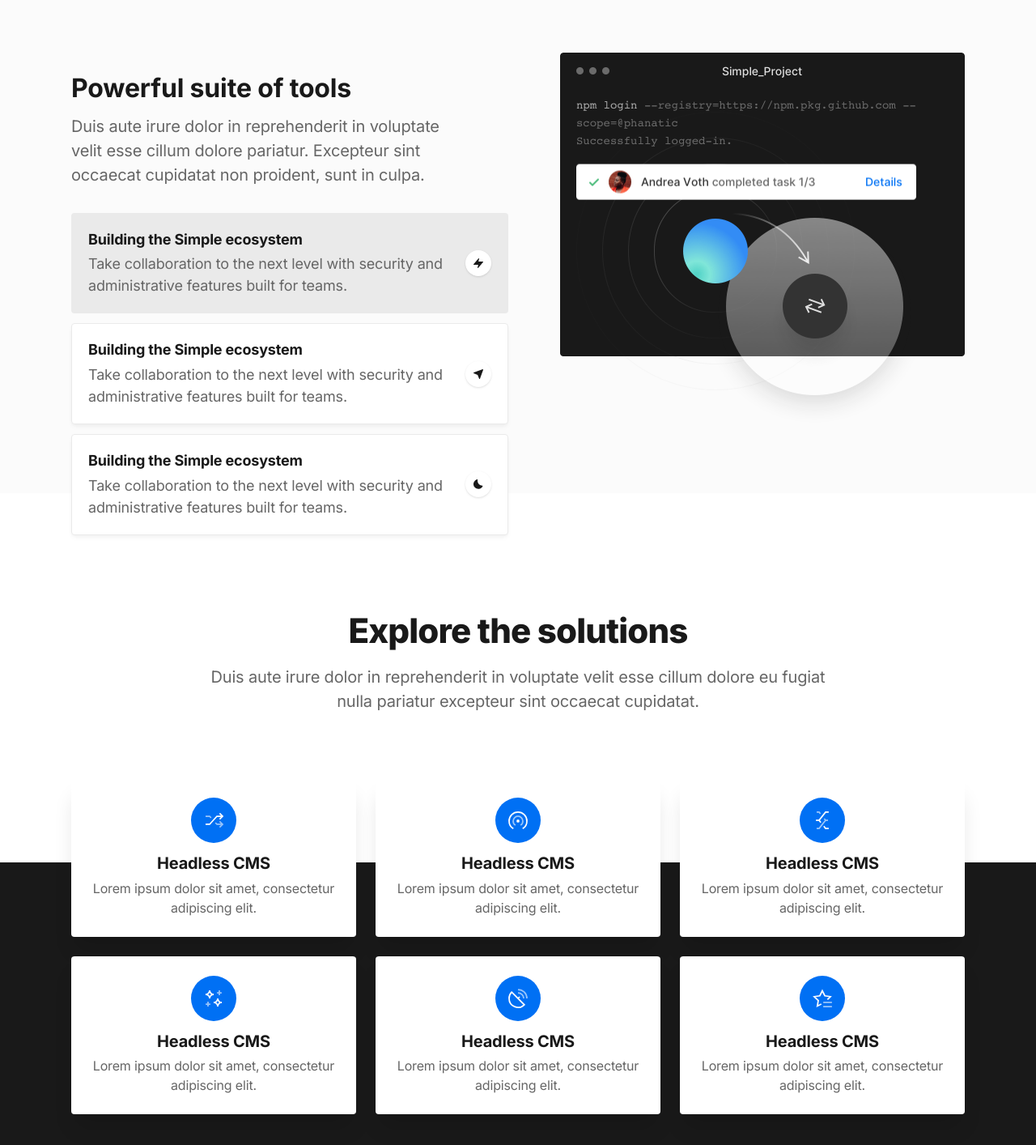
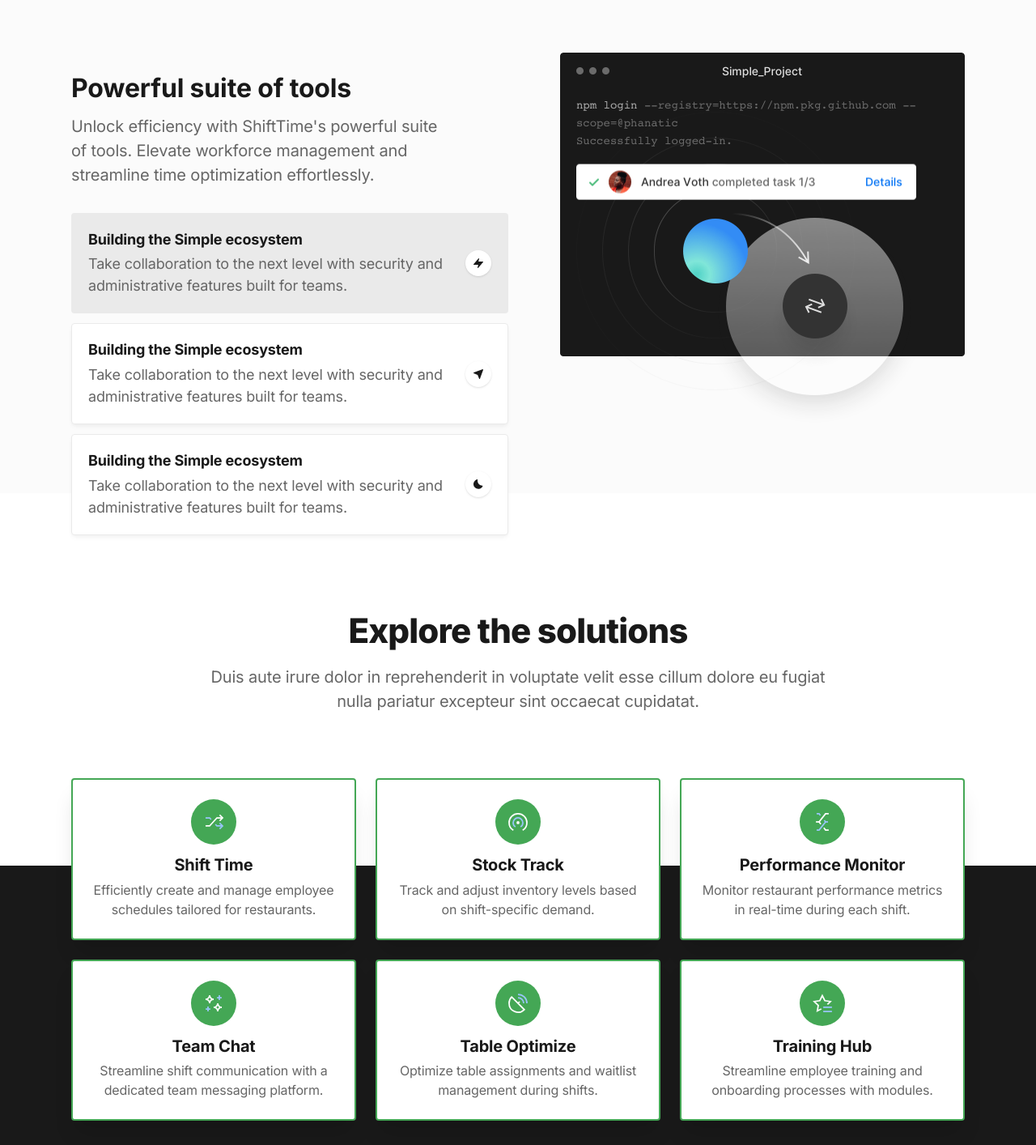
Before and after one commit to ankit-maniya/superadmin-shifttime, a Next.js app: page / in a window 1280 px wide. Shown: the part 1330-2744 px from the top of the page at 81% size. Built offline with nearby package versions, Linux system fonts and the light colour scheme.

Commit message:
content details updated

```diff
--- a/src/components/Features/index.js
+++ b/src/components/Features/index.js
@@ -33,7 +33,7 @@ export default function Features() {
           {/* Section header */}
           <div className="max-w-3xl mx-auto text-center pb-12 md:pb-16">
             <h1 className="h2 mb-4">Explore the solutions</h1>
-            <p className="text-xl text-gray-600">Duis aute irure dolor in reprehenderit in voluptate velit esse cillum dolore eu fugiat nulla pariatur excepteur sint occaecat cupidatat.</p>
+            <p className="text-xl text-gray-600">Discover ShiftTime&apos;s intuitive features tailored for modern businesses. Streamline workforce management and optimize time effortlessly</p>
           </div>
 
           {/* Section content */}
@@ -43,7 +43,7 @@ export default function Features() {
             <div className="max-w-xl md:max-w-none md:w-full mx-auto md:col-span-7 lg:col-span-6 md:mt-6" data-aos="fade-right">
               <div className="md:pr-4 lg:pr-12 xl:pr-16 mb-8">
                 <h3 className="h3 mb-3">Powerful suite of tools</h3>
-                <p className="text-xl text-gray-600">Duis aute irure dolor in reprehenderit in voluptate velit esse cillum dolore pariatur. Excepteur sint occaecat cupidatat non proident, sunt in culpa.</p>
+                <p className="text-xl text-gray-600">Unlock efficiency with ShiftTime&apos;s powerful suite of tools. Elevate workforce management and streamline time optimization effortlessly.</p>
               </div>
               {/* Tabs buttons */}
               <div className="mb-8 md:mb-0">
--- a/src/components/FeaturesBlocks/index.js
+++ b/src/components/FeaturesBlocks/index.js
@@ -19,10 +19,10 @@ export default function FeaturesBlocks() {
             <div className="max-w-sm mx-auto grid gap-6 md:grid-cols-2 lg:grid-cols-3 items-start md:max-w-2xl lg:max-w-none">
 
               {/* 1st item */}
-              <div className="relative flex flex-col items-center p-6 bg-white rounded shadow-xl">
+              <div className="relative flex flex-col items-center p-6 bg-white border-solid border-green-550 border-2 rounded shadow-xl">
                 <svg className="w-16 h-16 p-1 -mt-1 mb-2" viewBox="0 0 64 64" xmlns="http://www.w3.org/2000/svg">
                   <g fill="none" fillRule="evenodd">
-                    <rect className="fill-current text-blue-600" width="64" height="64" rx="32" />
+                    <rect className="fill-current text-green-550" width="64" height="64" rx="32" />
                     <g strokeWidth="2">
                       <path className="stroke-current text-blue-300" d="M34.514 35.429l2.057 2.285h8M20.571 26.286h5.715l2.057 2.285" />
                       <path className="stroke-current text-white" d="M20.571 37.714h5.715L36.57 26.286h8" />
@@ -31,15 +31,15 @@ export default function FeaturesBlocks() {
                     </g>
                   </g>
                 </svg>
-                <h4 className="text-xl font-bold leading-snug tracking-tight mb-1">Headless CMS</h4>
-                <p className="text-gray-600 text-center">Lorem ipsum dolor sit amet, consectetur adipiscing elit.</p>
+                <h4 className="text-xl font-bold leading-snug tracking-tight mb-1">Shift Time</h4>
+                <p className="text-gray-600 text-center">Efficiently create and manage employee schedules tailored for restaurants.</p>
               </div>
 
               {/* 2nd item */}
-              <div className="relative flex flex-col items-center p-6 bg-white rounded shadow-xl">
+              <div className="relative flex flex-col items-center p-6 bg-white border-solid border-green-550 border-2 rounded shadow-xl">
                 <svg className="w-16 h-16 p-1 -mt-1 mb-2" viewBox="0 0 64 64" xmlns="http://www.w3.org/2000/svg">
                   <g fill="none" fillRule="evenodd">
-                    <rect className="fill-current text-blue-600" width="64" height="64" rx="32" />
+                    <rect className="fill-current text-green-550" width="64" height="64" rx="32" />
                     <g strokeWidth="2" transform="translate(19.429 20.571)">
                       <circle className="stroke-current text-white" strokeLinecap="square" cx="12.571" cy="12.571" r="1.143" />
                       <path className="stroke-current text-white" d="M19.153 23.267c3.59-2.213 5.99-6.169 5.99-10.696C25.143 5.63 19.514 0 12.57 0 5.63 0 0 5.629 0 12.571c0 4.527 2.4 8.483 5.99 10.696" />
@@ -47,15 +47,15 @@ export default function FeaturesBlocks() {
                     </g>
                   </g>
                 </svg>
-                <h4 className="text-xl font-bold leading-snug tracking-tight mb-1">Headless CMS</h4>
-                <p className="text-gray-600 text-center">Lorem ipsum dolor sit amet, consectetur adipiscing elit.</p>
+                <h4 className="text-xl font-bold leading-snug tracking-tight mb-1">Stock Track</h4>
+                <p className="text-gray-600 text-center">Track and adjust inventory levels based on shift-specific demand.</p>
               </div>
 
               {/* 3rd item */}
-              <div className="relative flex flex-col items-center p-6 bg-white rounded shadow-xl">
+              <div className="relative flex flex-col items-center p-6 bg-white border-solid border-green-550 border-2 rounded shadow-xl">
                 <svg className="w-16 h-16 p-1 -mt-1 mb-2" viewBox="0 0 64 64" xmlns="http://www.w3.org/2000/svg">
                   <g fill="none" fillRule="evenodd">
-                    <rect className="fill-current text-blue-600" width="64" height="64" rx="32" />
+                    <rect className="fill-current text-green-550" width="64" height="64" rx="32" />
                     <g strokeWidth="2">
                       <path className="stroke-current text-blue-300" d="M34.743 29.714L36.57 32 27.43 43.429H24M24 20.571h3.429l1.828 2.286" />
                       <path className="stroke-current text-white" strokeLinecap="square" d="M34.743 41.143l1.828 2.286H40M40 20.571h-3.429L27.43 32l1.828 2.286" />
@@ -64,15 +64,15 @@ export default function FeaturesBlocks() {
                     </g>
                   </g>
                 </svg>
-                <h4 className="text-xl font-bold leading-snug tracking-tight mb-1">Headless CMS</h4>
-                <p className="text-gray-600 text-center">Lorem ipsum dolor sit amet, consectetur adipiscing elit.</p>
+                <h4 className="text-xl font-bold leading-snug tracking-tight mb-1">Performance Monitor</h4>
+                <p className="text-gray-600 text-center">Monitor restaurant performance metrics in real-time during each shift.</p>
               </div>
 
               {/* 4th item */}
-              <div className="relative flex flex-col items-center p-6 bg-white rounded shadow-xl">
+              <div className="relative flex flex-col items-center p-6 bg-white border-solid border-green-550 border-2 rounded shadow-xl">
                 <svg className="w-16 h-16 p-1 -mt-1 mb-2" viewBox="0 0 64 64" xmlns="http://www.w3.org/2000/svg">
                   <g fill="none" fillRule="evenodd">
-                    <rect className="fill-current text-blue-600" width="64" height="64" rx="32" />
+                    <rect className="fill-current text-green-550" width="64" height="64" rx="32" />
                     <g strokeWidth="2">
                       <path className="stroke-current text-white" d="M32 37.714A5.714 5.714 0 0037.714 32a5.714 5.714 0 005.715 5.714" />
                       <path className="stroke-current text-white" d="M32 37.714a5.714 5.714 0 015.714 5.715 5.714 5.714 0 015.715-5.715M20.571 26.286a5.714 5.714 0 005.715-5.715A5.714 5.714 0 0032 26.286" />
@@ -81,15 +81,15 @@ export default function FeaturesBlocks() {
                     </g>
                   </g>
                 </svg>
-                <h4 className="text-xl font-bold leading-snug tracking-tight mb-1">Headless CMS</h4>
-                <p className="text-gray-600 text-center">Lorem ipsum dolor sit amet, consectetur adipiscing elit.</p>
+                <h4 className="text-xl font-bold leading-snug tracking-tight mb-1">Team Chat</h4>
+                <p className="text-gray-600 text-center">Streamline shift communication with a dedicated team messaging platform.</p>
               </div>
 
               {/* 5th item */}
-              <div className="relative flex flex-col items-center p-6 bg-white rounded shadow-xl">
+              <div className="relative flex flex-col items-center p-6 bg-white border-solid border-green-550 border-2 rounded shadow-xl">
                 <svg className="w-16 h-16 p-1 -mt-1 mb-2" viewBox="0 0 64 64" xmlns="http://www.w3.org/2000/svg">
                   <g fill="none" fillRule="evenodd">
-                    <rect className="fill-current text-blue-600" width="64" height="64" rx="32" />
+                    <rect className="fill-current text-green-550" width="64" height="64" rx="32" />
                     <g strokeWidth="2">
                       <path className="stroke-current text-white" d="M19.429 32a12.571 12.571 0 0021.46 8.89L23.111 23.11A12.528 12.528 0 0019.429 32z" />
                       <path className="stroke-current text-blue-300" d="M32 19.429c6.943 0 12.571 5.628 12.571 12.571M32 24a8 8 0 018 8" />
@@ -97,23 +97,23 @@ export default function FeaturesBlocks() {
                     </g>
                   </g>
                 </svg>
-                <h4 className="text-xl font-bold leading-snug tracking-tight mb-1">Headless CMS</h4>
-                <p className="text-gray-600 text-center">Lorem ipsum dolor sit amet, consectetur adipiscing elit.</p>
+                <h4 className="text-xl font-bold leading-snug tracking-tight mb-1">Table Optimize</h4>
+                <p className="text-gray-600 text-center">Optimize table assignments and waitlist management during shifts.</p>
               </div>
 
               {/* 6th item */}
-              <div className="relative flex flex-col items-center p-6 bg-white rounded shadow-xl">
+              <div className="relative flex flex-col items-center p-6 bg-white border-solid border-green-550 border-2 rounded shadow-xl">
                 <svg className="w-16 h-16 p-1 -mt-1 mb-2" viewBox="0 0 64 64" xmlns="http://www.w3.org/2000/svg">
                   <g fill="none" fillRule="evenodd">
-                    <rect className="fill-current text-blue-600" width="64" height="64" rx="32" />
+                    <rect className="fill-current text-green-550" width="64" height="64" rx="32" />
                     <g strokeWidth="2" strokeLinecap="square">
                       <path className="stroke-current text-white" d="M29.714 40.358l-4.777 2.51 1.349-7.865-5.715-5.57 7.898-1.147L32 21.13l3.531 7.155 7.898 1.147L40 32.775" />
                       <path className="stroke-current text-blue-300" d="M44.571 43.429H34.286M44.571 37.714H34.286" />
                     </g>
                   </g>
                 </svg>
-                <h4 className="text-xl font-bold leading-snug tracking-tight mb-1">Headless CMS</h4>
-                <p className="text-gray-600 text-center">Lorem ipsum dolor sit amet, consectetur adipiscing elit.</p>
+                <h4 className="text-xl font-bold leading-snug tracking-tight mb-1">Training Hub</h4>
+                <p className="text-gray-600 text-center">Streamline employee training and onboarding processes with modules.</p>
               </div>
 
             </div>
--- a/src/components/Footer/index.js
+++ b/src/components/Footer/index.js
@@ -23,19 +23,19 @@ export default function Footer() {
             <h6 className="text-gray-800 font-medium mb-2">Products</h6>
             <ul className="text-sm">
               <li className="mb-2">
-                <a href="#0" className="text-gray-600 hover:text-gray-900 transition duration-150 ease-in-out">Web Studio</a>
+                <a href="#0" className="text-gray-600 hover:text-gray-900 transition duration-150 ease-in-out">Training Hub</a>
               </li>
               <li className="mb-2">
-                <a href="#0" className="text-gray-600 hover:text-gray-900 transition duration-150 ease-in-out">DynamicBox Flex</a>
+                <a href="#0" className="text-gray-600 hover:text-gray-900 transition duration-150 ease-in-out">Stock Track</a>
               </li>
               <li className="mb-2">
-                <a href="#0" className="text-gray-600 hover:text-gray-900 transition duration-150 ease-in-out">Programming Forms</a>
+                <a href="#0" className="text-gray-600 hover:text-gray-900 transition duration-150 ease-in-out">Performance Monitor</a>
               </li>
               <li className="mb-2">
-                <a href="#0" className="text-gray-600 hover:text-gray-900 transition duration-150 ease-in-out">Integrations</a>
+                <a href="#0" className="text-gray-600 hover:text-gray-900 transition duration-150 ease-in-out">Team Chat</a>
               </li>
               <li className="mb-2">
-                <a href="#0" className="text-gray-600 hover:text-gray-900 transition duration-150 ease-in-out">Command-line</a>
+                <a href="#0" className="text-gray-600 hover:text-gray-900 transition duration-150 ease-in-out">Table Optimize</a>
               </li>
             </ul>
           </div>
@@ -96,7 +96,7 @@ export default function Footer() {
                     <input id="newsletter" type="email" className="form-input w-full text-gray-800 px-3 py-2 pr-12 text-sm" placeholder="Your email" required />
                     <button type="submit" className="absolute inset-0 left-auto" aria-label="Subscribe">
                       <span className="absolute inset-0 right-auto w-px -ml-px my-2 bg-gray-300" aria-hidden="true"></span>
-                      <svg className="w-3 h-3 fill-current text-blue-600 mx-3 shrink-0" viewBox="0 0 12 12" xmlns="http://www.w3.org/2000/svg">
+                      <svg className="w-3 h-3 fill-current text-green-550 mx-3 shrink-0" viewBox="0 0 12 12" xmlns="http://www.w3.org/2000/svg">
                         <path d="M11.707 5.293L7 .586 5.586 2l3 3H0v2h8.586l-3 3L7 11.414l4.707-4.707a1 1 0 000-1.414z" fillRule="nonzero" />
                       </svg>
                     </button>
--- a/src/components/Logo/index.js
+++ b/src/components/Logo/index.js
@@ -1,9 +1,11 @@
+import Image from 'next/image'
 import Link from 'next/link'
 
 export default function Logo() {
   return (
     <Link href="/" className="block" aria-label="Cruip">
-      <svg className="w-8 h-8" viewBox="0 0 32 32" xmlns="http://www.w3.org/2000/svg">
+      <Image src="/images/logo.png" width="200" height="100" alt="ShiftTime Logo" />
+      {/* <svg className="w-8 h-8" viewBox="0 0 32 32" xmlns="http://www.w3.org/2000/svg">
         <defs>
           <radialGradient cx="21.152%" cy="86.063%" fx="21.152%" fy="86.063%" r="79.941%" id="footer-logo">
             <stop stopColor="#4FD1C5" offset="0%" />
@@ -12,7 +14,7 @@ export default function Logo() {
           </radialGradient>
         </defs>
         <rect width="32" height="32" rx="16" fill="url(#footer-logo)" fillRule="nonzero" />
-      </svg>
+      </svg> */}
     </Link>
   )
 }
--- a/src/components/ModalVideo/index.js
+++ b/src/components/ModalVideo/index.js
@@ -54,7 +54,7 @@ export default function ModalVideo({
             </svg>
           </div>
           <button className="absolute top-full flex items-center transform -translate-y-1/2 bg-white rounded-full font-medium group p-4 shadow-lg" onClick={() => { setModalOpen(true) }}>
-            <svg className="w-6 h-6 fill-current text-gray-400 group-hover:text-blue-600 shrink-0" viewBox="0 0 24 24" xmlns="http://www.w3.org/2000/svg">
+            <svg className="w-6 h-6 fill-current text-gray-400 group-hover:text-green-550 shrink-0" viewBox="0 0 24 24" xmlns="http://www.w3.org/2000/svg">
               <path d="M12 22c5.523 0 10-4.477 10-10S17.523 2 12 2 2 6.477 2 12s4.477 10 10 10zm0 2C5.373 24 0 18.627 0 12S5.373 0 12 0s12 5.373 12 12-5.373 12-12 12z" />
               <path d="M10 17l6-5-6-5z" />
             </svg>
--- a/src/components/NewsLetter/index.js
+++ b/src/components/NewsLetter/index.js
@@ -38,13 +38,13 @@ export default function Newsletter() {
                 {/* CTA content */}
                 <div className="text-center lg:text-left lg:max-w-xl">
                   <h3 className="h3 text-white mb-2">Want more tutorials & guides?</h3>
-                  <p className="text-gray-300 text-lg mb-6">Lorem ipsum dolor sit amet consectetur adipisicing elit nemo expedita voluptas culpa sapiente.</p>
+                  <p className="text-gray-300 text-lg mb-6">Explore our comprehensive tutorials and guides to master ShiftTime&apos;s powerful features and optimize your restaurant operations.</p>
 
                   {/* CTA form */}
                   <form className="w-full lg:w-auto">
                     <div className="flex flex-col sm:flex-row justify-center max-w-xs mx-auto sm:max-w-md lg:mx-0">
                       <input type="email" className="form-input w-full appearance-none bg-gray-800 border border-gray-700 focus:border-gray-600 rounded-sm px-4 py-3 mb-2 sm:mb-0 sm:mr-2 text-white placeholder-gray-500" placeholder="Your email…" aria-label="Your email…" />
-                      <a className="btn text-white bg-blue-600 hover:bg-blue-700 shadow" href="#0">Subscribe</a>
+                      <a className="btn text-white bg-green-550 hover:bg-green-700 shadow" href="#0">Subscribe</a>
                     </div>
                     {/* Success message */}
                     {/* <p className="text-sm text-gray-400 mt-3">Thanks for subscribing!</p> */}
--- a/src/components/Testimonials/index.js
+++ b/src/components/Testimonials/index.js
@@ -79,7 +79,7 @@ export default function Testimonials() {
               {/* Testimonial */}
               <div className="text-center px-12 py-8 pt-20 mx-4 md:mx-0">
                 <div className="absolute top-0 -mt-8 left-1/2 transform -translate-x-1/2">
-                  <svg className="absolute top-0 right-0 -mt-3 -mr-8 w-16 h-16 fill-current text-blue-500" viewBox="0 0 64 64" aria-hidden="true" xmlns="http://www.w3.org/2000/svg">
+                  <svg className="absolute top-0 right-0 -mt-3 -mr-8 w-16 h-16 fill-current text-green-550" viewBox="0 0 64 64" aria-hidden="true" xmlns="http://www.w3.org/2000/svg">
                     <path d="M37.89 58.338c-2.648-5.63-3.572-10.045-2.774-13.249.8-3.203 8.711-13.383 23.737-30.538l2.135.532c-6.552 10.033-10.532 17.87-11.939 23.515-.583 2.34.22 6.158 2.41 11.457l-13.57 8.283zm-26.963-6.56c-2.648-5.63-3.572-10.046-2.773-13.25.799-3.203 8.71-13.382 23.736-30.538l2.136.533c-6.552 10.032-10.532 17.87-11.94 23.515-.583 2.339.22 6.158 2.41 11.456l-13.57 8.283z" />
                   </svg>
                   <Image className="relative rounded-full" src={TestimonialImage} width={96} height={96} alt="Testimonial 01" />
@@ -89,7 +89,7 @@ export default function Testimonials() {
                 </blockquote>
                 <cite className="block font-bold text-lg not-italic mb-1">Darya Finger</cite>
                 <div className="text-gray-600">
-                  <span>CEO & Co-Founder</span> <a className="text-blue-600 hover:underline" href="#0">@Dropbox</a>
+                  <span>CEO & Co-Founder</span> <a className="text-green-550 hover:underline" href="#0">@Dropbox</a>
                 </div>
               </div>
 
```
Also changed, not shown: src/components/Hero/index.js (+4 -4 lines).
